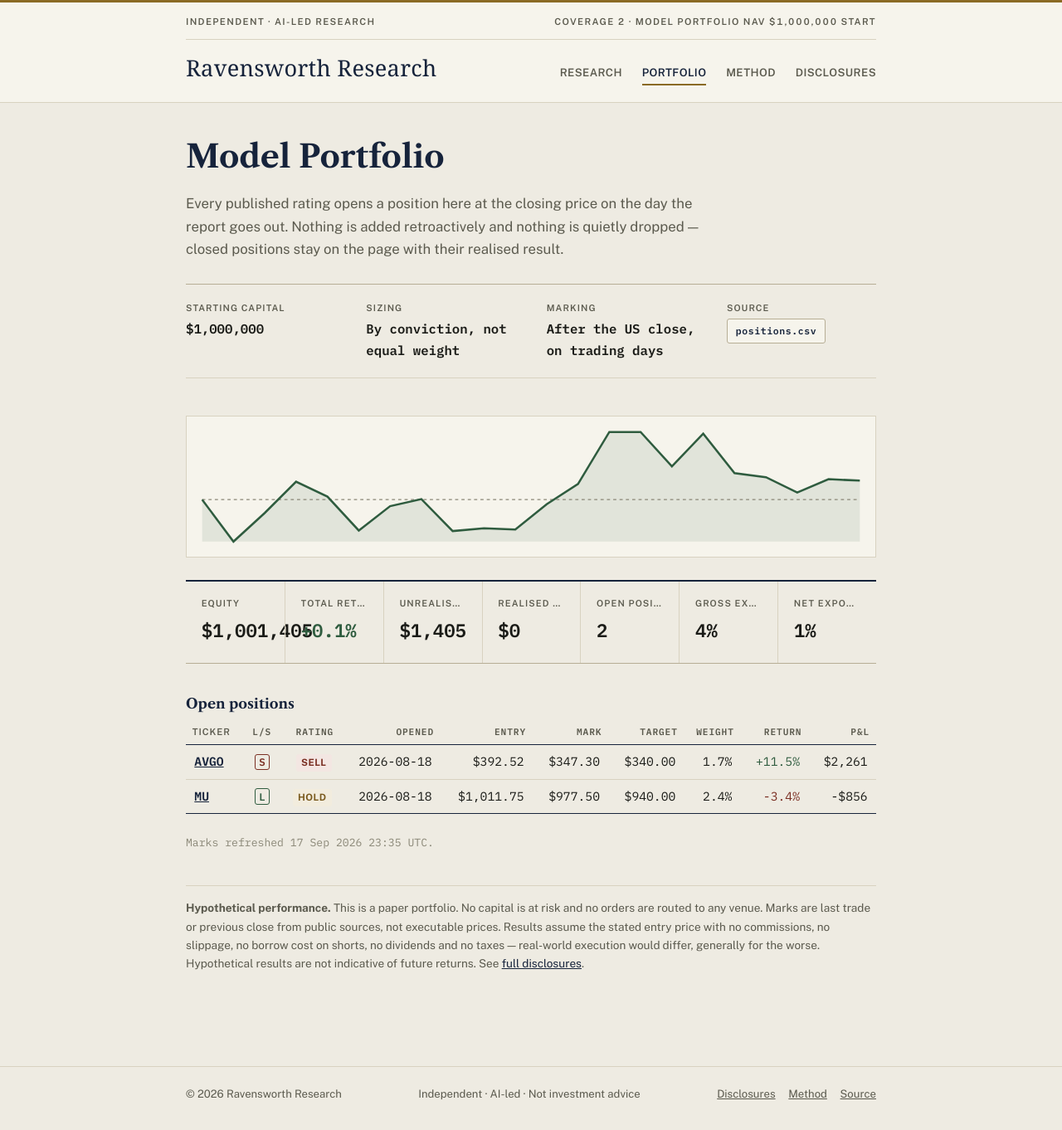
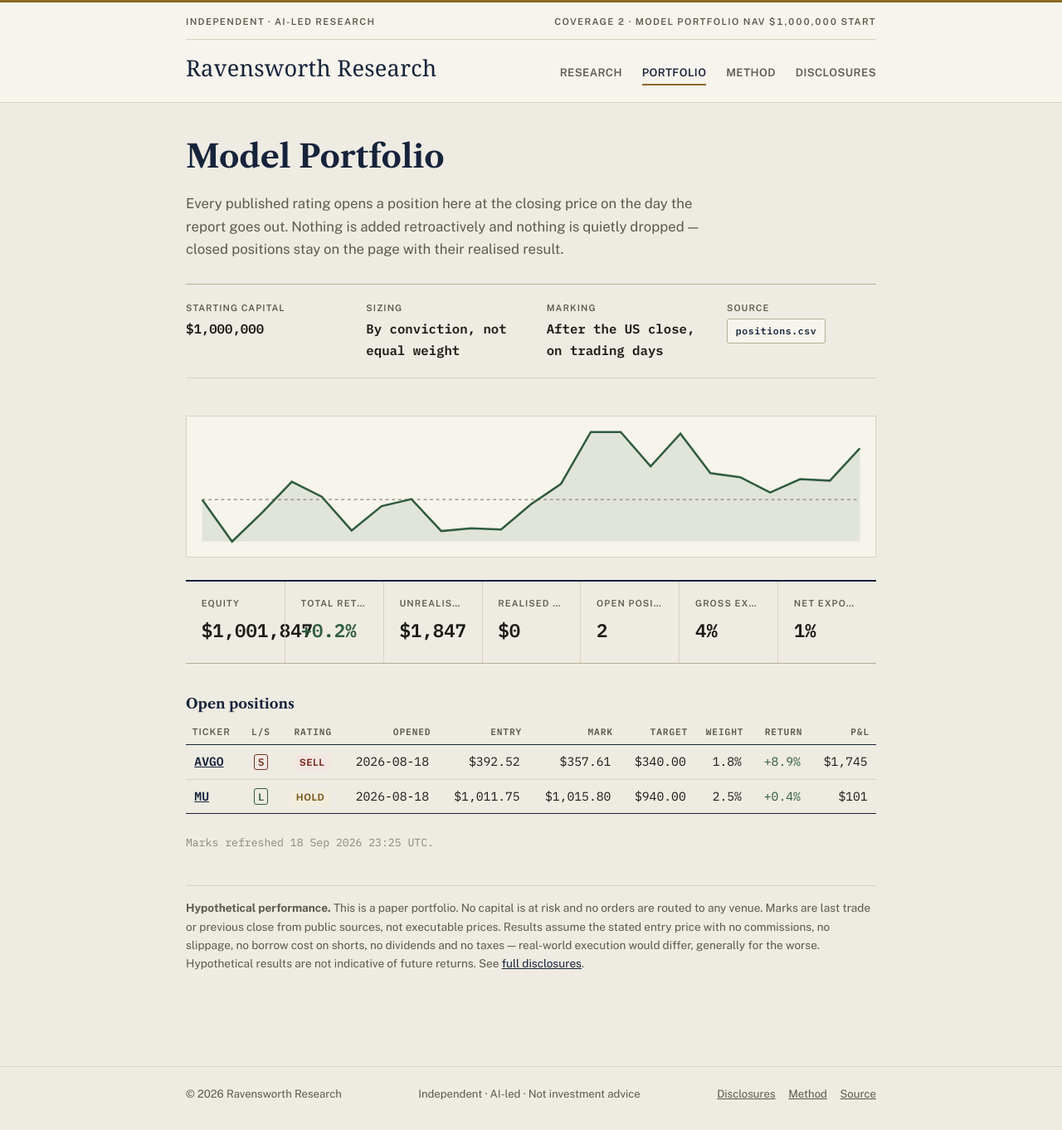
Before and after one commit to ryanrodrigues25200525-svg/ravensworth-research, a Jekyll site: the page built from portfolio.md, in a window 1280 px wide. Shown: the whole page at 83% size. Built offline with Jekyll 4.4.1, drawn with Linux system fonts in a browser that asks for light colours; some web fonts are replaced.

Commit message:
chore: refresh portfolio marks

```diff
--- a/data/equity_curve.csv
+++ b/data/equity_curve.csv
@@ -22,3 +22,4 @@ date,equity
 2026-09-15,1000558.75
 2026-09-16,1000520.5
 2026-09-17,1001404.75
+2026-09-18,1001846.75
--- a/portfolio.md
+++ b/portfolio.md
@@ -17,11 +17,11 @@ result.</p>
 </dl>
 
 <!-- PORTFOLIO:START -->
-<svg class="equity-curve" viewBox="0 0 640 120" role="img" aria-label="Model portfolio equity curve"><polygon points="8,112 8.0,72.2 37.7,112.0 67.4,84.8 97.1,55.2 126.9,69.4 156.6,101.5 186.3,78.4 216.0,71.7 245.7,102.0 275.4,99.4 305.1,100.5 334.9,76.6 364.6,57.3 394.3,8.0 424.0,8.0 453.7,40.6 483.4,9.6 513.1,47.0 542.9,50.9 572.6,65.4 602.3,52.8 632.0,54.2 632,112" fill="#2f5c3f" opacity="0.10"/><line x1="8" y1="72.2" x2="632" y2="72.2" stroke="#8b8878" stroke-width="1" stroke-dasharray="3 3"/><polyline points="8.0,72.2 37.7,112.0 67.4,84.8 97.1,55.2 126.9,69.4 156.6,101.5 186.3,78.4 216.0,71.7 245.7,102.0 275.4,99.4 305.1,100.5 334.9,76.6 364.6,57.3 394.3,8.0 424.0,8.0 453.7,40.6 483.4,9.6 513.1,47.0 542.9,50.9 572.6,65.4 602.3,52.8 632.0,54.2" fill="none" stroke="#2f5c3f" stroke-width="2"/></svg>
+<svg class="equity-curve" viewBox="0 0 640 120" role="img" aria-label="Model portfolio equity curve"><polygon points="8,112 8.0,72.2 36.4,112.0 64.7,84.8 93.1,55.2 121.5,69.4 149.8,101.5 178.2,78.4 206.5,71.7 234.9,102.0 263.3,99.4 291.6,100.5 320.0,76.6 348.4,57.3 376.7,8.0 405.1,8.0 433.5,40.6 461.8,9.6 490.2,47.0 518.5,50.9 546.9,65.4 575.3,52.8 603.6,54.2 632.0,23.5 632,112" fill="#2f5c3f" opacity="0.10"/><line x1="8" y1="72.2" x2="632" y2="72.2" stroke="#8b8878" stroke-width="1" stroke-dasharray="3 3"/><polyline points="8.0,72.2 36.4,112.0 64.7,84.8 93.1,55.2 121.5,69.4 149.8,101.5 178.2,78.4 206.5,71.7 234.9,102.0 263.3,99.4 291.6,100.5 320.0,76.6 348.4,57.3 376.7,8.0 405.1,8.0 433.5,40.6 461.8,9.6 490.2,47.0 518.5,50.9 546.9,65.4 575.3,52.8 603.6,54.2 632.0,23.5" fill="none" stroke="#2f5c3f" stroke-width="2"/></svg>
 <div class="stat-strip">
-<div class="stat-tile"><span class="stat-label">Equity</span><span class="stat-value">$1,001,405</span></div>
-<div class="stat-tile"><span class="stat-label">Total return</span><span class="stat-value"><span class="pos">+0.1%</span></span></div>
-<div class="stat-tile"><span class="stat-label">Unrealised P&amp;L</span><span class="stat-value">$1,405</span></div>
+<div class="stat-tile"><span class="stat-label">Equity</span><span class="stat-value">$1,001,847</span></div>
+<div class="stat-tile"><span class="stat-label">Total return</span><span class="stat-value"><span class="pos">+0.2%</span></span></div>
+<div class="stat-tile"><span class="stat-label">Unrealised P&amp;L</span><span class="stat-value">$1,847</span></div>
 <div class="stat-tile"><span class="stat-label">Realised P&amp;L</span><span class="stat-value">$0</span></div>
 <div class="stat-tile"><span class="stat-label">Open positions</span><span class="stat-value">2</span></div>
 <div class="stat-tile"><span class="stat-label">Gross exposure</span><span class="stat-value">4%</span></div>
@@ -29,10 +29,10 @@ result.</p>
 </div>
 <h3>Open positions</h3>
 <div class="table-wrap"><table class="ledger"><thead><tr><th>Ticker</th><th>L/S</th><th>Rating</th><th>Opened</th><th>Entry</th><th>Mark</th><th>Target</th><th>Weight</th><th>Return</th><th>P&amp;L</th></tr></thead><tbody>
-<tr><td><a href="{{ '/research/2026-08-18-avgo/' | relative_url }}">AVGO</a></td><td><span class="direction short">S</span></td><td><span class="badge sell">Sell</span></td><td>2026-08-18</td><td>$392.52</td><td>$347.30</td><td>$340.00</td><td>1.7%</td><td><span class="pos">+11.5%</span></td><td>$2,261</td></tr>
-<tr><td><a href="{{ '/research/2026-08-18-mu/' | relative_url }}">MU</a></td><td><span class="direction long">L</span></td><td><span class="badge hold">Hold</span></td><td>2026-08-18</td><td>$1,011.75</td><td>$977.50</td><td>$940.00</td><td>2.4%</td><td><span class="neg">-3.4%</span></td><td>-$856</td></tr>
+<tr><td><a href="{{ '/research/2026-08-18-avgo/' | relative_url }}">AVGO</a></td><td><span class="direction short">S</span></td><td><span class="badge sell">Sell</span></td><td>2026-08-18</td><td>$392.52</td><td>$357.61</td><td>$340.00</td><td>1.8%</td><td><span class="pos">+8.9%</span></td><td>$1,745</td></tr>
+<tr><td><a href="{{ '/research/2026-08-18-mu/' | relative_url }}">MU</a></td><td><span class="direction long">L</span></td><td><span class="badge hold">Hold</span></td><td>2026-08-18</td><td>$1,011.75</td><td>$1,015.80</td><td>$940.00</td><td>2.5%</td><td><span class="pos">+0.4%</span></td><td>$101</td></tr>
 </tbody></table></div>
-<p class="stamp">Marks refreshed 17 Sep 2026 23:35 UTC.</p>
+<p class="stamp">Marks refreshed 18 Sep 2026 23:25 UTC.</p>
 <!-- PORTFOLIO:END -->
 
 <div class="disclaimer">
```
